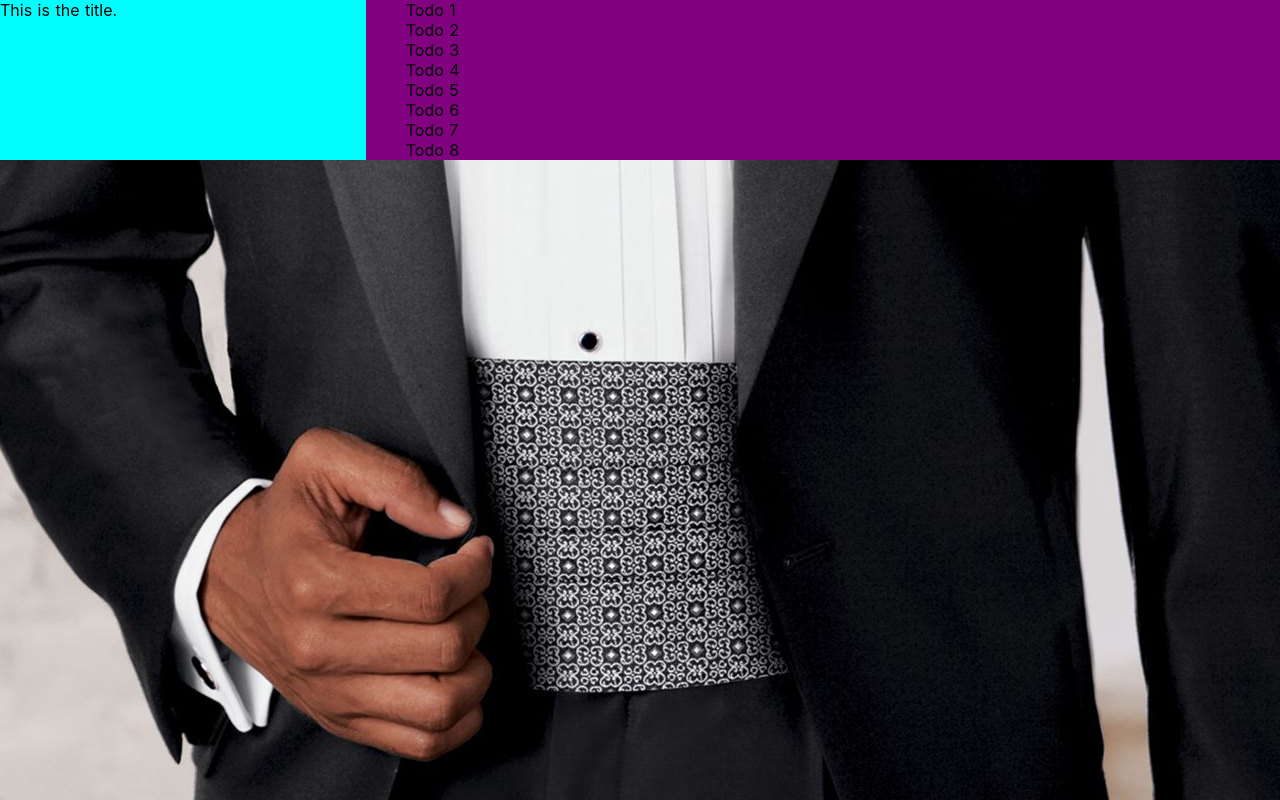
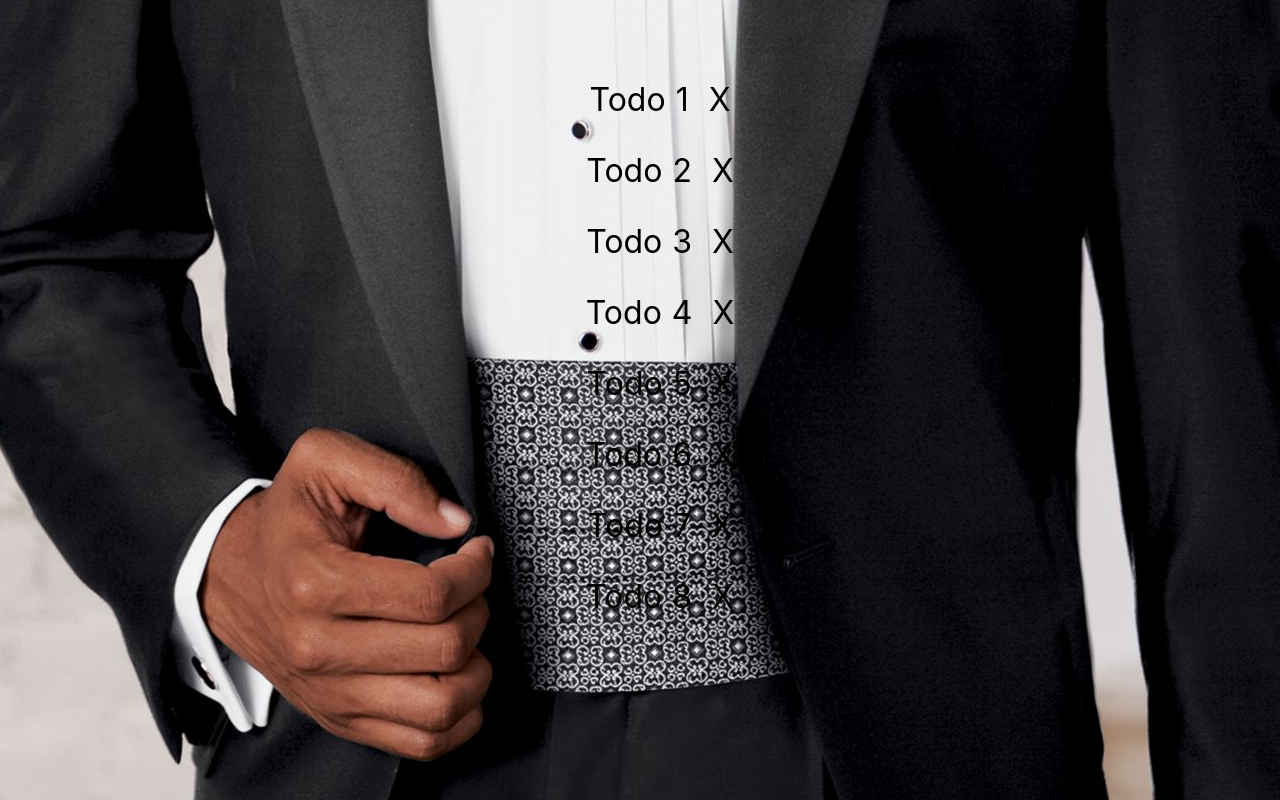
Before and after one commit to bobbypinard/Vue-Projects, a Nuxt app in the folder Groomsmen-App/: page / in a window 1280 px wide. Built offline with nearby package versions, Linux system fonts and the light colour scheme.

Commit message:
Added styling to todo list.

```diff
--- a/Groomsmen-App/components/Todo.vue
+++ b/Groomsmen-App/components/Todo.vue
@@ -1,6 +1,6 @@
 <template>
   <ul>
-    <li v-for="todo in todos" :key="todo.title">{{ todo.title }}</li>
+    <li v-for="todo in todos" :key="todo.title">{{ todo.title }} <span>&nbsp;X</span> </li>
   </ul>
 </template>
 
@@ -24,7 +24,15 @@ export default {
 </script>
 
 <style>
+ul {
+  //background-color: purple;
+  text-align: center;
+  padding-top: 5em;
+}
+
 li {
   list-style-type: none;
+  font-size: 2em;
+  margin-bottom: 1em;
 }
 </style>
--- a/Groomsmen-App/pages/index.vue
+++ b/Groomsmen-App/pages/index.vue
@@ -1,19 +1,16 @@
 <template>
   <section class="container">
-    <nav-bar class="nav" />
     <todo class="todo" />
   </section>
 </template>
 
 <script>
 import AppLogo from '~/components/AppLogo.vue'
-import NavBar from '~/components/NavBar.vue'
 import Todo from '~/components/Todo.vue'
 
 export default {
   components: {
     AppLogo,
-    NavBar,
     Todo
   }
 }
@@ -26,18 +23,4 @@ body {
   background-position: center;
   background-repeat: no-repeat;
 }
-
-.container {
-  display: grid;
-  grid-template-columns: 2fr 5fr;
-  height: 100%;
-}
-
-.nav {
-  background-color: aqua;
-}
-
-.todo {
-  background-color: purple;
-}
 </style>
```
